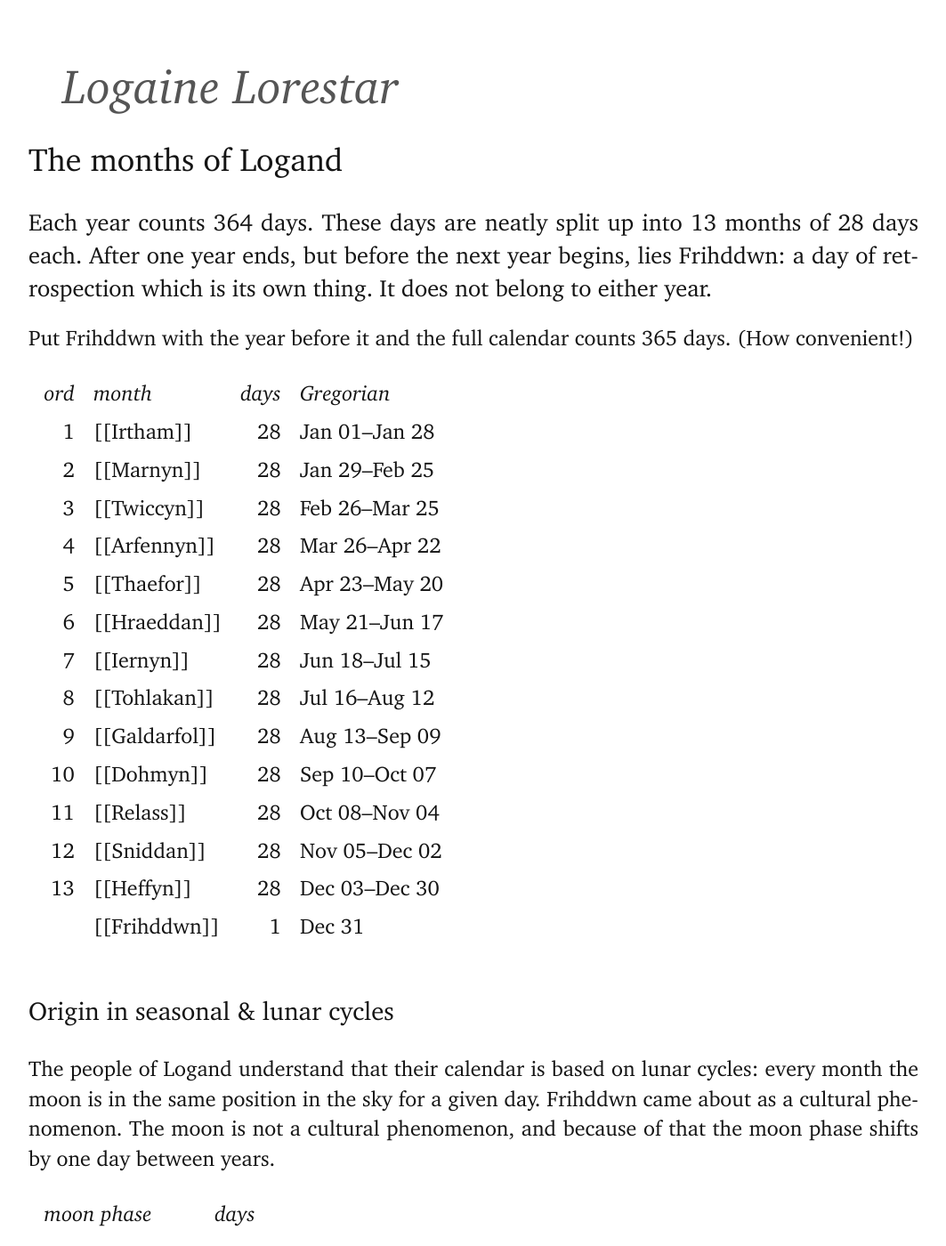
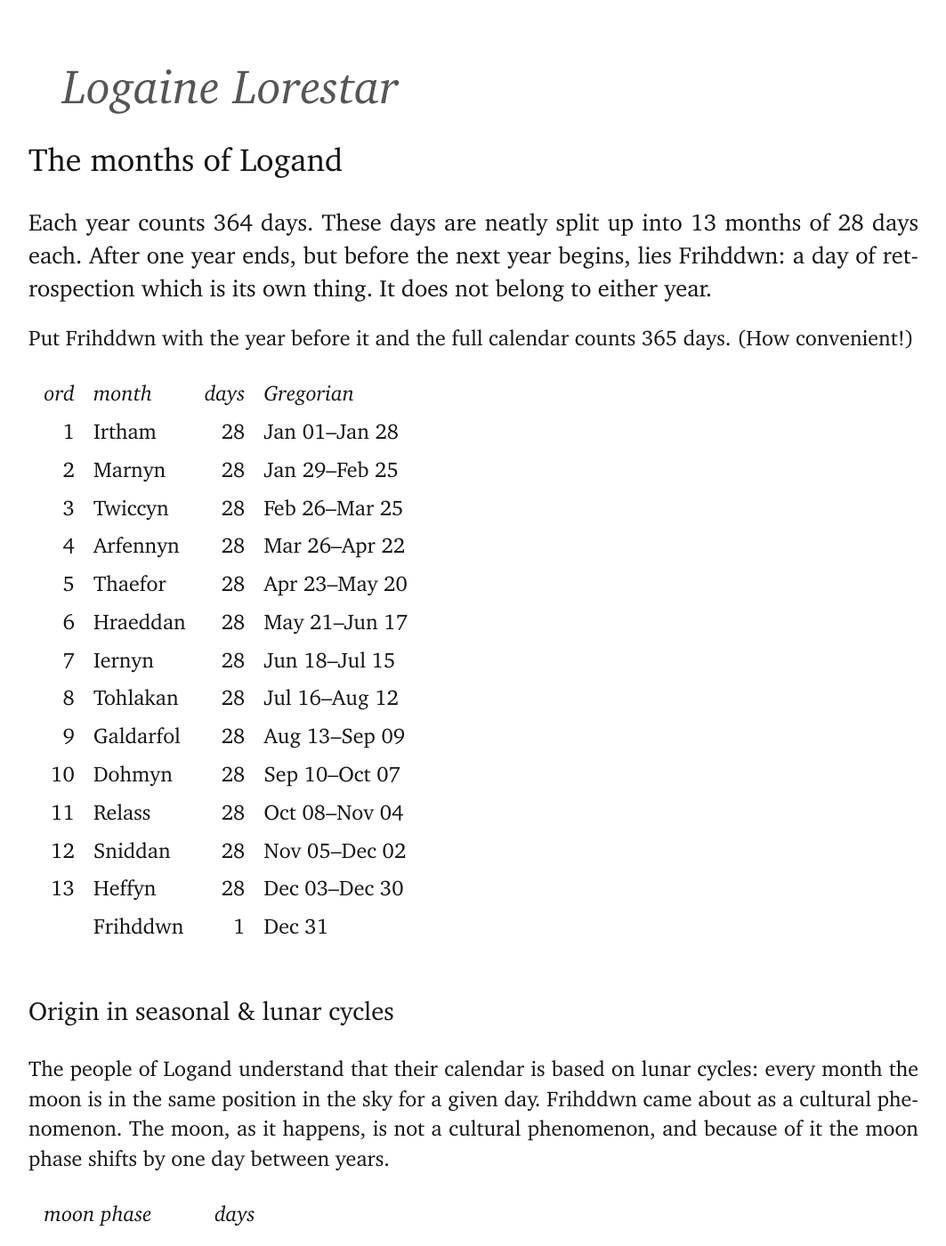
Before and after one commit to bjogart/logaine-lorestar, a Jekyll site: the page built from _posts/2023-10-22-logaine_calendar.md, in a window 1280 px wide and 1400 px high. Shown: the whole window at 89% size, without its empty margins (0-1063 px from the left). Built offline with Jekyll 4.4.1, drawn with Linux system fonts in a browser that asks for light colours.

Commit message:
Remove wikilink syntax

```diff
--- a/_posts/2023-10-22-logaine_calendar.md
+++ b/_posts/2023-10-22-logaine_calendar.md
@@ -15,30 +15,30 @@ Put Frihddwn with the year before it
 and the full calendar counts 365 days.
 (How convenient!)
 
-| ord | month         | days | Gregorian      |
-| --: | ------------- | ---: | -------------- |
-|   1 | [[Irtham]]    |   28 | Jan 01--Jan 28 |
-|   2 | [[Marnyn]]    |   28 | Jan 29--Feb 25 |
-|   3 | [[Twiccyn]]   |   28 | Feb 26--Mar 25 |
-|   4 | [[Arfennyn]]  |   28 | Mar 26--Apr 22 |
-|   5 | [[Thaefor]]   |   28 | Apr 23--May 20 |
-|   6 | [[Hraeddan]]  |   28 | May 21--Jun 17 |
-|   7 | [[Iernyn]]    |   28 | Jun 18--Jul 15 |
-|   8 | [[Tohlakan]]  |   28 | Jul 16--Aug 12 |
-|   9 | [[Galdarfol]] |   28 | Aug 13--Sep 09 |
-|  10 | [[Dohmyn]]    |   28 | Sep 10--Oct 07 |
-|  11 | [[Relass]]    |   28 | Oct 08--Nov 04 |
-|  12 | [[Sniddan]]   |   28 | Nov 05--Dec 02 |
-|  13 | [[Heffyn]]    |   28 | Dec 03--Dec 30 |
-|     | [[Frihddwn]]  |    1 | Dec 31         |
+| ord | month     | days | Gregorian      |
+| --: | --------- | ---: | -------------- |
+|   1 | Irtham    |   28 | Jan 01--Jan 28 |
+|   2 | Marnyn    |   28 | Jan 29--Feb 25 |
+|   3 | Twiccyn   |   28 | Feb 26--Mar 25 |
+|   4 | Arfennyn  |   28 | Mar 26--Apr 22 |
+|   5 | Thaefor   |   28 | Apr 23--May 20 |
+|   6 | Hraeddan  |   28 | May 21--Jun 17 |
+|   7 | Iernyn    |   28 | Jun 18--Jul 15 |
+|   8 | Tohlakan  |   28 | Jul 16--Aug 12 |
+|   9 | Galdarfol |   28 | Aug 13--Sep 09 |
+|  10 | Dohmyn    |   28 | Sep 10--Oct 07 |
+|  11 | Relass    |   28 | Oct 08--Nov 04 |
+|  12 | Sniddan   |   28 | Nov 05--Dec 02 |
+|  13 | Heffyn    |   28 | Dec 03--Dec 30 |
+|     | Frihddwn  |    1 | Dec 31         |
 
 ## Origin in seasonal & lunar cycles
 
 The people of Logand understand that their calendar is based on lunar cycles:
 every month the moon is in the same position in the sky for a given day.
 Frihddwn came about as a cultural phenomenon.
-The moon is not a cultural phenomenon,
-and because of that the moon phase shifts by one day between years.
+The moon, as it happens, is not a cultural phenomenon,
+and because of it the moon phase shifts by one day between years.
 
 | moon phase      | days |
 | --------------- | ---: |
```
